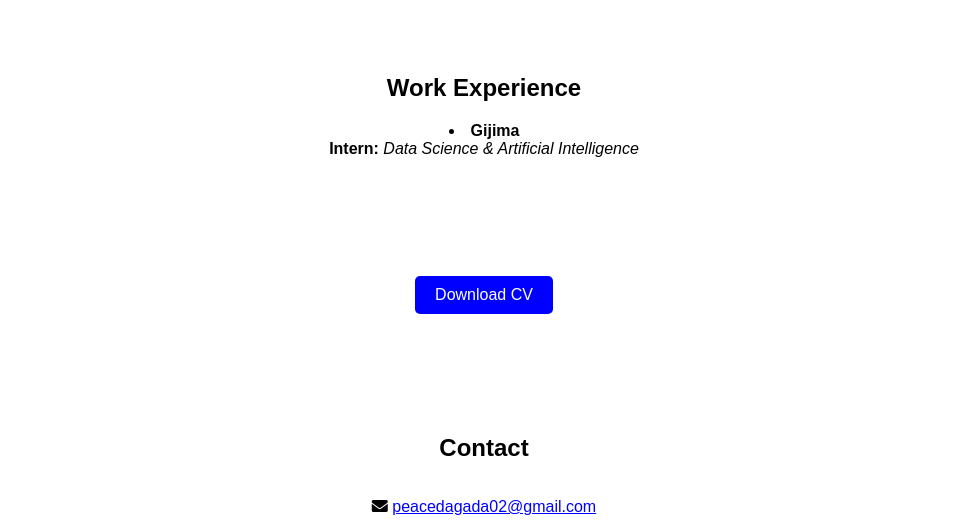
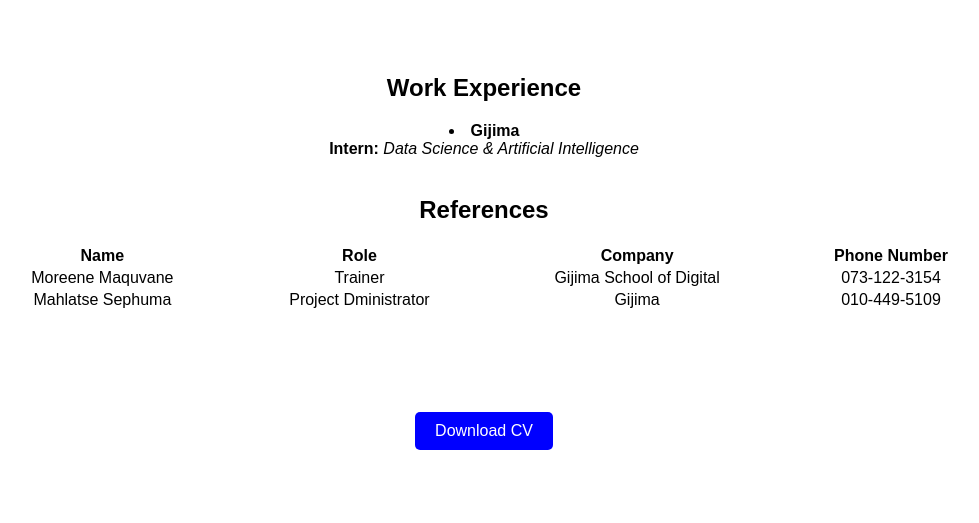
Before and after one commit to peacetheboy/Mypotfolio.io, a plain HTML site: page index.html in a window 1280 px wide. Shown: the part 1658-2181 px from the top of the page, without its empty margins (156-1135 px from the left). Drawn offline with Linux system fonts and the light colour scheme.

Commit message:
Reference

```diff
--- a/index.html
+++ b/index.html
@@ -105,6 +105,33 @@
                 <br>
 
             </li>
+            <h2>References</h2>
+            <table>
+                <thead>
+                    <tr>
+                        <th>Name</th>
+                        <th>Role</th>
+                        <th>Company</th>
+                        <th>Phone Number</th>
+                    </tr>
+                </thead>
+                <tbody>
+                    <tr>
+                        <td>Moreene Maquvane</td>
+                        <td>Trainer</td>
+                        <td>Gijima School of Digital</td>
+                        <td>073-122-3154</td>
+                    </tr>
+                    <tr>
+                        <td>Mahlatse Sephuma</td>
+                        <td>Project Dministrator </td>
+                        <td>Gijima</td>
+                        <td>010-449-5109</td>
+                    </tr>
+                </tbody>
+
+            </table>
+
     </div>
 </section>
 
```
